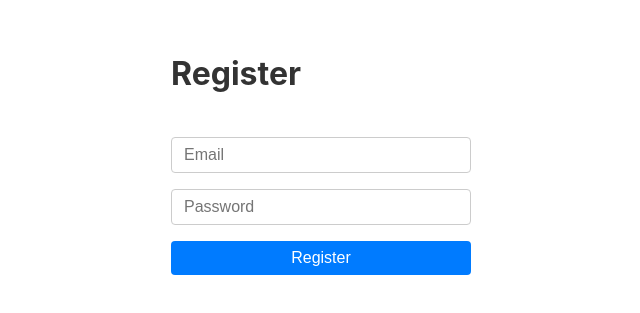
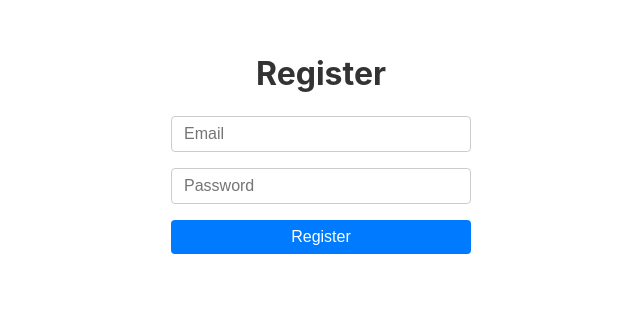
Before and after one commit to rki-mai/landing-editor, a React (Vite) app: page /register in a window 1280 px wide. Shown: the part 249-562 px from the top of the page, without its empty margins (319-959 px from the left). Built offline with nearby package versions, Linux system fonts and the light colour scheme.

Commit message:
move common components in separate module

```diff
--- /dev/null
+++ b/src/components/form/EmailInput.tsx
@@ -0,0 +1,19 @@
+import styles from "./form.module.css";
+
+interface EmailInputProps {
+	value: string;
+	onChange: (value: string) => void;
+}
+
+export function EmailInput({ value, onChange }: EmailInputProps) {
+	return (
+		<input
+			type="email"
+			placeholder="Email"
+			value={value}
+			onChange={(e) => onChange(e.target.value)}
+			required
+			className={styles.input}
+		/>
+	);
+}
--- /dev/null
+++ b/src/components/form/ErrorMessage.tsx
@@ -0,0 +1,11 @@
+import styles from "./form.module.css";
+
+interface ErrorMessageProps {
+	message: string | null;
+}
+
+// TODO: Remove null
+export function ErrorMessage({ message }: ErrorMessageProps) {
+	if (!message) return null;
+	return <div className={styles.error}>{message}</div>;
+}
--- /dev/null
+++ b/src/components/form/FormContainer.tsx
@@ -0,0 +1,16 @@
+import styles from "./form.module.css";
+
+interface FormContainerProps {
+	children: React.ReactNode;
+	onSubmit: (e: React.SubmitEvent<HTMLFormElement>) => void;
+}
+
+export function FormContainer({ children, onSubmit }: FormContainerProps) {
+	return (
+		<div className={styles.container}>
+			<form className={styles.form} onSubmit={onSubmit}>
+				{children}
+			</form>
+		</div>
+	);
+}
--- /dev/null
+++ b/src/components/form/FormHeader.tsx
@@ -0,0 +1,9 @@
+import styles from "./form.module.css";
+
+interface FormHeaderProps {
+	title: string;
+}
+
+export function FormHeader({ title }: FormHeaderProps) {
+	return <h1 className={styles.header}>{title}</h1>;
+}
--- /dev/null
+++ b/src/components/form/PasswordInput.tsx
@@ -0,0 +1,19 @@
+import styles from "./form.module.css";
+
+interface PasswordInputProps {
+	value: string;
+	onChange: (value: string) => void;
+}
+
+export function PasswordInput({ value, onChange }: PasswordInputProps) {
+	return (
+		<input
+			type="password"
+			placeholder="Password"
+			value={value}
+			onChange={(e) => onChange(e.target.value)}
+			required
+			className={styles.input}
+		/>
+	);
+}
--- /dev/null
+++ b/src/components/form/SubmitButton.tsx
@@ -0,0 +1,13 @@
+import styles from "./form.module.css";
+
+interface SubmitButtonProps {
+	label: string;
+}
+
+export function SubmitButton({ label }: SubmitButtonProps) {
+	return (
+		<button type="submit" className={styles.button}>
+			{label}
+		</button>
+	);
+}
--- a/src/pages/LoginPage.module.css
+++ b/src/components/form/form.module.css
@@ -1,33 +1,38 @@
-.loginContainer {
+.container {
 	display: flex;
 	align-items: center;
 	justify-content: center;
 	height: 100vh;
 }
 
-.loginForm {
+.form {
 	display: flex;
 	flex-direction: column;
 	gap: 16px;
 	min-width: 300px;
 }
 
-.loginForm input,
-.loginForm button {
+.header {
+	margin: 0;
+	text-align: center;
+}
+
+.input,
+.button {
 	padding: 8px 12px;
 	font-size: 16px;
 	border: 1px solid #ccc;
 	border-radius: 4px;
 }
 
-.loginForm button {
+.button {
 	background-color: #007bff;
 	color: white;
 	cursor: pointer;
 	border: none;
 }
 
-.loginForm button:hover {
+.button:hover {
 	background-color: #0056b3;
 }
 
--- /dev/null
+++ b/src/components/form/index.ts
@@ -0,0 +1,6 @@
+export { FormContainer } from "./FormContainer";
+export { FormHeader } from "./FormHeader";
+export { EmailInput } from "./EmailInput";
+export { PasswordInput } from "./PasswordInput";
+export { SubmitButton } from "./SubmitButton";
+export { ErrorMessage } from "./ErrorMessage";
--- a/src/pages/LoginPage.tsx
+++ b/src/pages/LoginPage.tsx
@@ -1,7 +1,14 @@
 import { useState } from "react";
 import { ApiClient, Unauthorized } from "../components/apiClient";
 import { LocalStorageTokenProvider } from "../components/localStorageTokenProvider";
-import styles from "./LoginPage.module.css";
+import {
+	FormContainer,
+	FormHeader,
+	EmailInput,
+	PasswordInput,
+	SubmitButton,
+	ErrorMessage,
+} from "../components/form";
 
 export default function LoginPage() {
 	const [email, setEmail] = useState("");
@@ -36,26 +43,12 @@ export default function LoginPage() {
 	};
 
 	return (
-		<div className={styles.loginContainer}>
-			<form className={styles.loginForm} onSubmit={handleLogin}>
-				<h1>Login</h1>
-				<input
-					type="email"
-					placeholder="Email"
-					value={email}
-					onChange={(e) => setEmail(e.target.value)}
-					required
-				/>
-				<input
-					type="password"
-					placeholder="Password"
-					value={password}
-					onChange={(e) => setPassword(e.target.value)}
-					required
-				/>
-				<button type="submit">Login</button>
-				{error && <div className={styles.error}>{error}</div>}
-			</form>
-		</div>
+		<FormContainer onSubmit={handleLogin}>
+			<FormHeader title="Login" />
+			<EmailInput value={email} onChange={setEmail} />
+			<PasswordInput value={password} onChange={setPassword} />
+			<SubmitButton label="Login" />
+			<ErrorMessage message={error} />
+		</FormContainer>
 	);
 }
--- a/src/pages/RegisterPage.tsx
+++ b/src/pages/RegisterPage.tsx
@@ -1,11 +1,14 @@
 import { useState } from "react";
+import { ApiClient, HttpError, UserAlreadyExists } from "../components/apiClient";
+import { LocalStorageTokenProvider } from "../components/localStorageTokenProvider";
 import {
-	ApiClient,
-	HttpError,
-	UserAlreadyExists,
-} from "../components/apiClient";
-import { LocalStorageTokenProvider } from "../components/localStorageTokenProvider";
-import styles from "./LoginPage.module.css";
+	FormContainer,
+	FormHeader,
+	EmailInput,
+	PasswordInput,
+	SubmitButton,
+	ErrorMessage,
+} from "../components/form";
 
 export default function RegisterPage() {
 	const [email, setEmail] = useState("");
@@ -38,6 +41,8 @@ export default function RegisterPage() {
 		} catch (err) {
 			if (err instanceof UserAlreadyExists) {
 				setError("Пользователь с таким email уже существует");
+			} else if (err instanceof HttpError && err.statusCode === 400) {
+				setError("Ошибка: неверные данные");
 			} else {
 				console.error("Unexpected error:", err);
 			}
@@ -45,26 +50,12 @@ export default function RegisterPage() {
 	};
 
 	return (
-		<div className={styles.loginContainer}>
-			<form className={styles.loginForm} onSubmit={handleRegister}>
-				<h1>Register</h1>
-				<input
-					type="email"
-					placeholder="Email"
-					value={email}
-					onChange={(e) => setEmail(e.target.value)}
-					required
-				/>
-				<input
-					type="password"
-					placeholder="Password"
-					value={password}
-					onChange={(e) => setPassword(e.target.value)}
-					required
-				/>
-				<button type="submit">Register</button>
-				{error && <div className={styles.error}>{error}</div>}
-			</form>
-		</div>
+		<FormContainer onSubmit={handleRegister}>
+			<FormHeader title="Register" />
+			<EmailInput value={email} onChange={setEmail} />
+			<PasswordInput value={password} onChange={setPassword} />
+			<SubmitButton label="Register" />
+			<ErrorMessage message={error} />
+		</FormContainer>
 	);
 }
```
